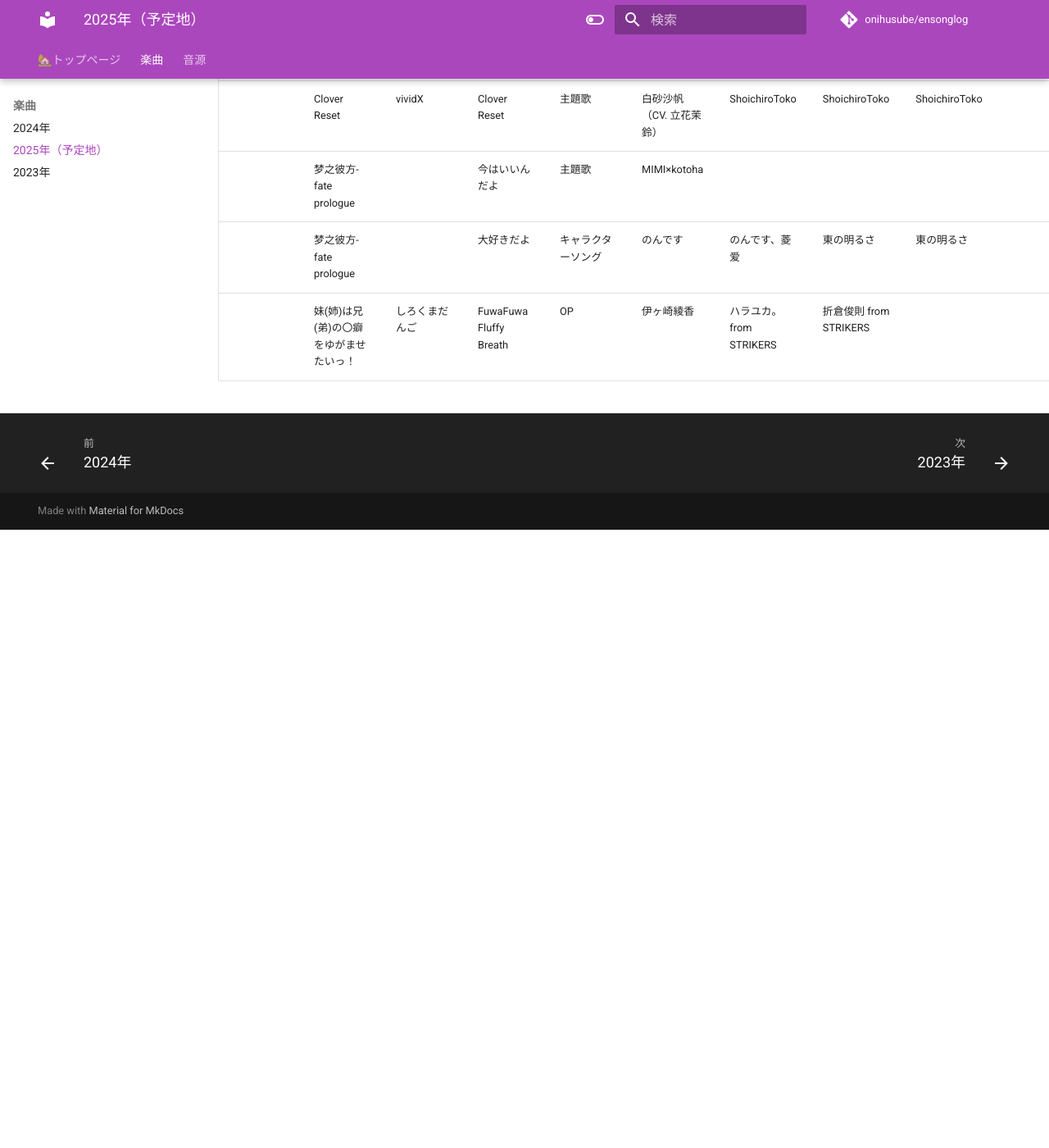
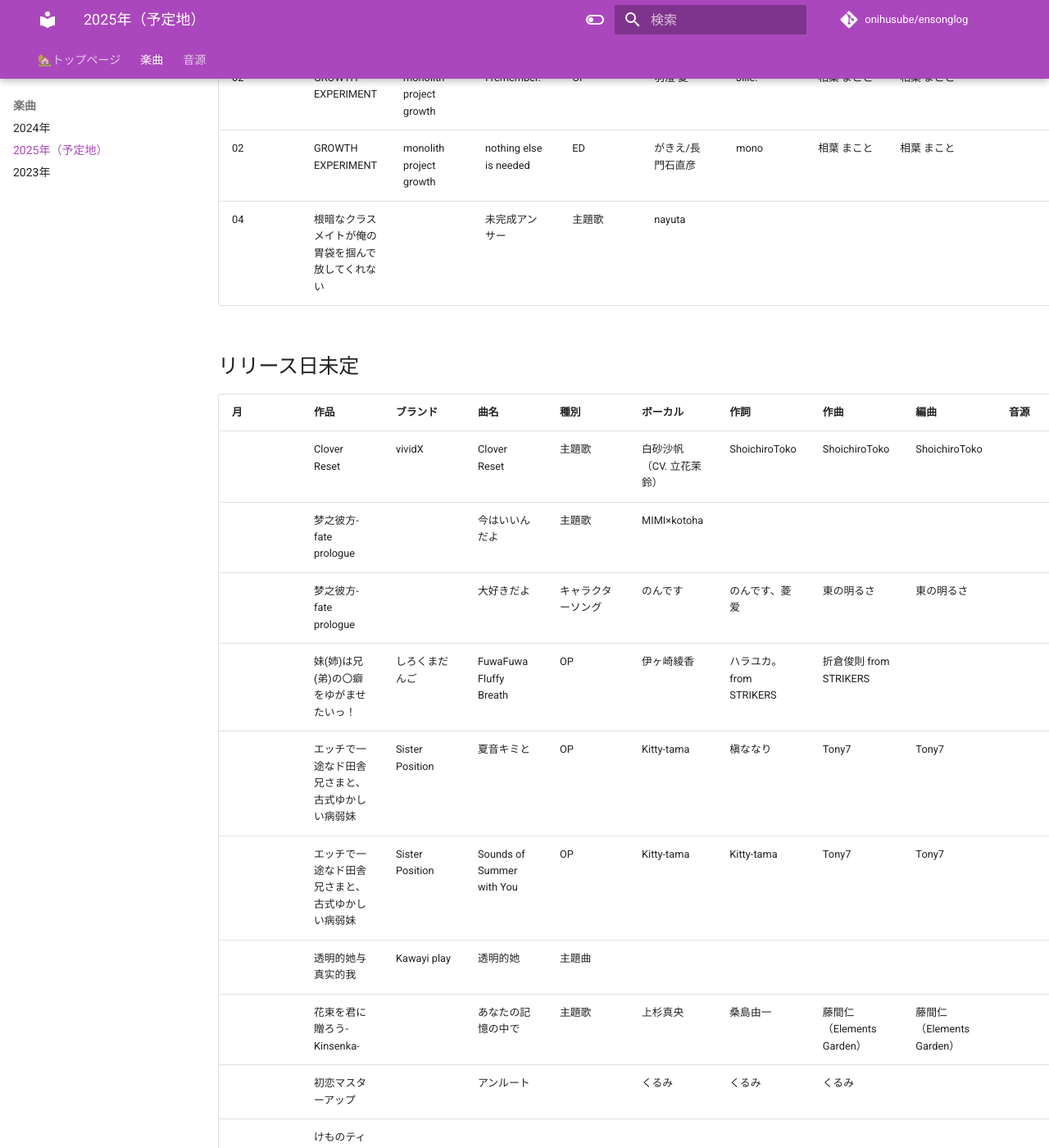
Before and after one commit to onihusube/ensonglog, an MkDocs documentation site: the page built from docs/2025/楽曲.md, in a window 1280 px wide and 1400 px high, scrolled down 2034 px. Shown: the whole window at 82% size. Built offline with MkDocs 1.6.1 and Material for MkDocs 9.7.7, drawn with Linux system fonts in a browser that asks for light colours; comment, search, counter and statistics services are not loaded; before the commit the page ends 2680 px from its top, so only the background shows below that; some of the changed text lies outside the part shown.

Commit message:
曲情報多数追加

```diff
--- a/docs/2025/楽曲.md
+++ b/docs/2025/楽曲.md
@@ -13,6 +13,8 @@
 | 01<!--/17--> | 母と姉との秘密の家族関係 ～淫らな思いに溺れる快楽～ | アパタイト | in to the dark | 主題歌|  | ROLLY BOX | ROLLY BOX | ROLLY BOX |  |  |  |
 | 01<!--/23--> | 制服カノジョ2 | エンターグラム | 実況！トキメキ恋愛黄金期 | OP | 桃鈴ねね (hololive) | 七条レタス | D.watt | D.watt | せりか初恋BOX/ガチ恋BOX 同梱特典 OP主題歌&EDキャラソンミニアルバムCD「#『ガチコイソング』」 | | [:fontawesome-brands-youtube:](https://www.youtube.com/watch?v=fcVAU3Kz-tE) |
 | 01<!--/23--> | 制服カノジョ2 | エンターグラム |  | ED |  |  |  |  | せりか初恋BOX/ガチ恋BOX 同梱特典 OP主題歌&EDキャラソンミニアルバムCD「#『ガチコイソング』」 | | |
+| 01<!--/31--> | 淫獄の放課後2 | BISHOP | 暗い部屋 | 主題歌 | 黒瀬アイル | あきづきかおる / 黒瀬アイル | あきづきかおる | あきづきかおる | | Produced by アトリエピーチ | |
+| 01<!--/31--> | 夏への方舟3 | アルゴノーツソフト | 願うゆらゆら | 主題歌 | 松橋美空 | 河奈ナミ | 丸山公詳 | 奥田友幸 | | Sound Produce: Hive Six Records&project lights | [:fontawesome-brands-youtube:](https://www.youtube.com/watch?v=sn4mrhxMnHw) |
 | 01<!--/31--> | 覇王戦姫 来夢 | LiLiM | 鏡花水月 | 主題歌 | 青葉りんご / 華憐 | 華憐 | 弐式 | 弐式・SyuⅡ | 製品同梱・特典ボーカルソングCD |  | [:fontawesome-brands-youtube:](https://www.youtube.com/watch?v=PpoC-2-ocuU) |
 | 01<!--/31--> | 覇王戦姫 来夢 | LiLiM | reach for LIFE | ハッピーエンド曲 | 江藤ともえ | 河奈ナミ | 佐脇大翔 | 佐脇大翔 / 奥田友幸 | 製品同梱・特典ボーカルソングCD | | |
 | 01<!--/31--> | 覇王戦姫 来夢 | LiLiM | 宇宙に... | バッドエンド曲 | 霜園優菜 | 河奈ナミ | 佐脇大翔 | 佐脇大翔 / 奥田友幸 | 製品同梱・特典ボーカルソングCD |  |  |
@@ -22,8 +24,10 @@
 | 02<!--/28--> | ジュエリー・ナイツ・アルカディア | きゃべつそふと | Addict of justice | OP | uniy | KyoKa | 藤井稿太郎 | 藤井稿太郎 | | mix, mastering: 影虎 | [:fontawesome-brands-youtube:](https://www.youtube.com/watch?v=LV0UBmBluq8) |
 | 02<!--/28--> | ジュエリー・ナイツ・アルカディア | きゃべつそふと | Tragedy Night | 2nd OP | Ceui | KyoKa | 藤井稿太郎 | 藤井稿太郎 | | mix, mastering：影虎 | [:fontawesome-brands-youtube:](https://www.youtube.com/watch?v=GpEvpLMX4dM) |
 | 02<!--/13--> | 都市伝説解体センター | 集英社ゲームズ | KIKIKAITAI | 主題歌 | かたたかんな | MURASAKI | MURASAKI | MURASAKI | 調査員限定スペシャルセット特典「ORIGINAL SOUNDTRACK 終末音源」 |  | [:fontawesome-brands-youtube:](https://www.youtube.com/watch?v=CFAYPBhwEWo) |
+| 02<!--/14--> | 幻想牢獄のカレイドスコープ2 | OP | まっしろゲロカス☆リユニオン | OP | 渦花黒祢 (CV.夏吉ゆうこ) | 竜騎士07 / 07th Expansion | xaki | xaki | | 完全生産限定版特典 オリジナルサウンドトラックCD | [:fontawesome-brands-youtube:](https://youtu.be/M43suUFlu6o) |
 | 02<!--/??--> | GROWTH EXPERIMENT | monolith project growth  | I remember. | OP | 羽澄 愛 | Jille. | 相葉 まこと | 相葉 まこと |  |  | [:fontawesome-brands-youtube:](https://www.youtube.com/watch?v=mAk11KE8CuM) |
 | 02<!--/??--> | GROWTH EXPERIMENT | monolith project growth  | nothing else is needed | ED | がきえ/長門石直彦 | mono | 相葉 まこと | 相葉 まこと |  | 演奏協力 坂本徹 | |
+| 04<!--/24--> | 根暗なクラスメイトが俺の胃袋を掴んで放してくれない | | 未完成アンサー | 主題歌 | nayuta | | | | | | |
 
 ## リリース日未定
 
@@ -33,3 +37,9 @@
 |  | 梦之彼方-fate prologue |  | 今はいいんだよ | 主題歌 | MIMI×kotoha |  |  |  |  |  |  |
 |  | 梦之彼方-fate prologue |  | 大好きだよ | キャラクターソング | のんです | のんです、菱爱 | 東の明るさ | 東の明るさ |  |  | [B站](https://bilibili.com/video/BV19H4y177hK/) |
 | | 妹(姉)は兄(弟)の〇癖をゆがませたいっ！ | しろくまだんご | FuwaFuwa Fluffy Breath | OP | 伊ヶ崎綾香 | ハラユカ。from STRIKERS | 折倉俊則 from STRIKERS |  |  |  |  |
+| | エッチで一途なド田舎兄さまと、古式ゆかしい病弱妹 | Sister Position | 夏音キミと | OP | Kitty-tama | 槇ななり | Tony7 | Tony7 | | | [:fontawesome-brands-youtube:](https://www.youtube.com/watch?v=GxcfaitVqt8) [:fontawesome-brands-youtube:](https://youtu.be/pkukWM_lmJA) |
+| | エッチで一途なド田舎兄さまと、古式ゆかしい病弱妹 | Sister Position | Sounds of Summer with You | OP | Kitty-tama | Kitty-tama | Tony7 | Tony7 | | 英語版 | [:fontawesome-brands-youtube:](https://www.youtube.com/watch?v=qRP5gw71bA0) [:fontawesome-brands-youtube:](https://youtube.com/watch?v=doxEwC6NErM) |
+| | 透明的她与真实的我 | Kawayi play | 透明的她 | 主題曲 | | | | | | | |
+| | 花束を君に贈ろう-Kinsenka- | | あなたの記憶の中で | 主題歌 | 上杉真央 | 桑島由一 | 藤間仁（Elements Garden） | 藤間仁（Elements Garden） | | | [:fontawesome-brands-youtube:](https://youtu.be/SHQekt3inMM) |
+| | 初恋マスターアップ | | アンルート | | くるみ | くるみ | くるみ | | | | [:fontawesome-brands-youtube:](https://youtu.be/fLB0kt4RFqg) |
+| | けものティータイム | | | | | | | | | | [:fontawesome-brands-youtube:](https://www.youtube.com/watch?v=ux4iRl7GmEo) |
```
Also changed, not shown: docs/2023/楽曲.md (+1 -0 lines), docs/2024/楽曲.md (+2 -0 lines).
